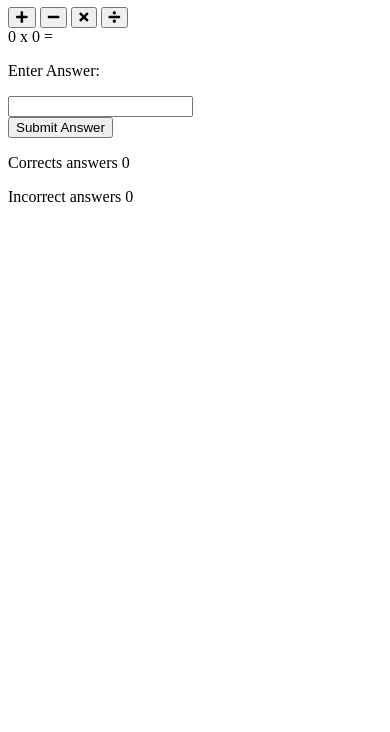
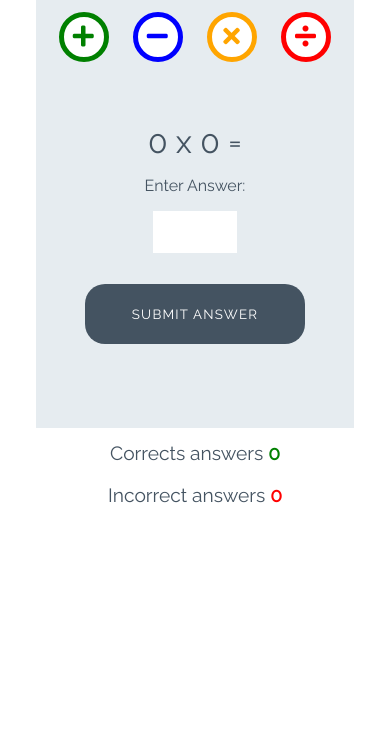
Before and after one commit to samlarby/love-maths, a plain HTML site: page index.html in a window 390 px wide. Shown: the part 112-844 px from the top of the page. Drawn offline with Linux system fonts and the light colour scheme.

Commit message:
added styles to html

```diff
--- a/assets/css/style.css
+++ b/assets/css/style.css
@@ -0,0 +1,253 @@
+/* --------- Global style */
+
+body {
+    background-color: white;
+    font-family: "Raleway", sans-serif;
+    color: #445361;
+    text-align: center;
+}
+
+/* --------- Heading */
+
+.heading {
+    text-align: center;
+    font-size: 2.5rem;
+}
+
+.logo {
+    height: 40px;
+    padding-right: 5px;
+}
+
+/* --------- Game layout */
+
+.game-area {
+    background-color: #E6ECF0;
+    box-sizing: border-box;
+    width: 85%;
+    height: 65vh;
+    max-height: 450px;
+    max-width: 830px;
+    margin-left: auto;
+    margin-right: auto;
+    padding: 1%;
+}
+
+.question-area {
+    width: 50%;
+    font-size: 2rem;
+    margin: auto;
+    padding: 50px 0;
+}
+
+.question-area span {
+    padding: 0 15px;
+}
+
+.score-area {
+    margin: 5px auto;
+    width: 60%;
+    font-size: 1.2rem;
+}
+
+.controls-area {
+    width: 85%;
+    margin: 30px auto;
+}
+
+#score {
+    color: green;
+    font-weight: bold;
+}
+
+#incorrect {
+    color: red;
+    font-weight: bold;
+}
+
+.answer-message {
+    display: none;
+    font-size: 1rem;
+}
+
+#answer-box {
+    border: none;
+    color: #445361;
+    display: inline-block;
+    height: 40px;
+    width: 80px;
+    font-size: 1.2rem;
+}
+
+.scores {
+    display: inline-block;
+    padding: 25px;
+}
+
+/* --------- Buttons */
+
+.btn {
+    width: 220px;
+    height: 60px;
+    font-family: "Raleway", sans-serif;
+    text-transform: uppercase;
+    letter-spacing: 1.2px;
+    color: white;
+}
+
+.btn:focus {
+    outline: none;
+}
+
+.btn--big {
+    padding-top: 10px;
+    border-radius: 50%;
+    background-color: white;
+    border: 10px solid;
+    width: 100px;
+    height: 100px;
+    font-size: 3.2rem;
+    margin: 0 30px;
+    transition: all 0.5s;
+}
+
+.btn-big::after{
+    content: attr(data-type);
+    font-size: 1rem;
+    color: #445361;
+    position: relative;
+    left: -0.5em;
+
+}
+
+.btn--blue {
+    border-color: blue;
+    color: blue;
+}
+
+.btn--blue:active,
+.btn--blue:hover {
+    background-color: darkblue;
+    color: white;
+}
+
+.btn--orange {
+    border-color: orange;
+    color: orange;
+}
+
+.btn--orange:active,
+.btn--orange:hover {
+    background-color: darkorange;
+    color: white;
+}
+
+.btn--red {
+    border-color: red;
+    color: red;
+}
+
+.btn--red:active,
+.btn--red:hover {
+    background-color: darkred;
+    color: white;
+}
+
+.btn--green {
+    border-color: green;
+    color: green;
+}
+
+.btn--green:active,
+.btn--green:hover {
+    background-color: darkgreen;
+    color: white;
+}
+
+.btn--gray {
+    margin-top: 25px;
+    background-color: #445361;
+    border: 1px transparent;
+    border-radius: 20px;
+}
+
+.btn--gray:active,
+.btn--gray:hover {
+    background-color: #0d1013;
+}
+
+/* --------- Media queries */
+
+@media (max-width: 414px) {
+    .controls-area {
+        width: 100%;
+    }
+
+    .btn--big {
+        margin: 0 10px;
+        padding: 5px;
+        border: 5px solid;
+        width: 50px;
+        height: 50px;
+        font-size: 1.5rem;
+    }
+
+    .btn--big::after {
+        font-size: 0.6rem;
+        left: -0.7rem;
+    }
+
+    .question-area {
+        padding: 10% 0;
+        width: 100%;
+    }
+
+    .question-area span {
+        padding: 0;
+    }
+
+    .answer-message {
+        display: block;
+    }
+
+    #answer-box {
+        display: block;
+        margin: 0 auto;
+    }
+    .btn--gray {
+        margin-top: 0;
+    }
+
+    .score-area {
+        width: 100%;
+    }
+
+    .scores {
+        margin: 0.5em auto;
+        display: block;
+        padding: 5px;
+    }
+
+    .heading {
+        font-size: 2rem;
+    }
+}
+
+@media (max-width: 320px) {
+    .game-area {
+        height: 70vh;
+    }
+
+    .controls-area {
+        width: 75%;
+        margin: 10px auto;
+    }
+
+    .btn--big {
+        margin: 10px 10px;
+    }
+    .question-area {
+        padding: 10px 0;
+    }
+
+}
--- a/index.html
+++ b/index.html
@@ -15,16 +15,16 @@
 
     <div class="game-area">
         <div class="controls-area">
-            <button class="btn btn-big btn-green">
+            <button data-type="addition" class="btn btn--big btn--green">
                 <i class="fas fa-plus"></i>
             </button>
-            <button class="btn btn-big btn-blue">
+            <button data-type="subtract" class="btn btn--big btn--blue">
                 <i class="fas fa-minus"></i>
             </button>
-            <button class="btn btn-big btn-orange">
+            <button data-type="multiply" class="btn btn--big btn--orange">
                 <i class="fas fa-times"></i>
             </button>
-            <button class="btn btn-big btn-red">
+            <button data-type="division" class="btn btn--big btn--red">
                 <i class="fas fa-divide"></i>
             </button>
         </div>
@@ -36,7 +36,7 @@
             <p class="answer-message">Enter Answer:</p>
             <input id="answer-box" type="number">
         </div>
-        <button class="btn btn-gray">Submit Answer</button>
+        <button data-type="submit" class="btn btn--gray">Submit Answer</button>
     </div>
 
     <div class="score-area">
```
